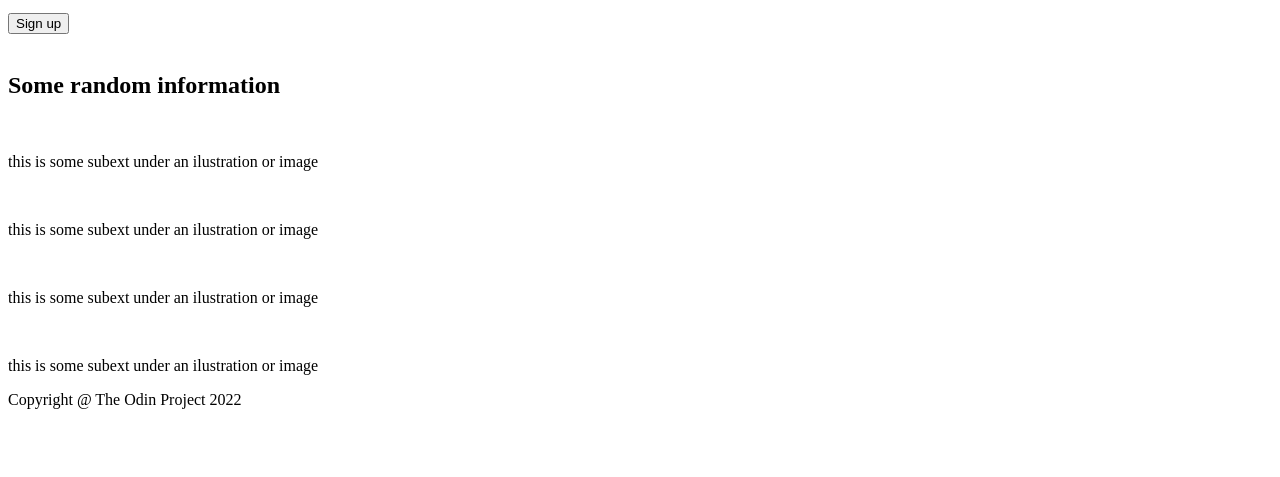
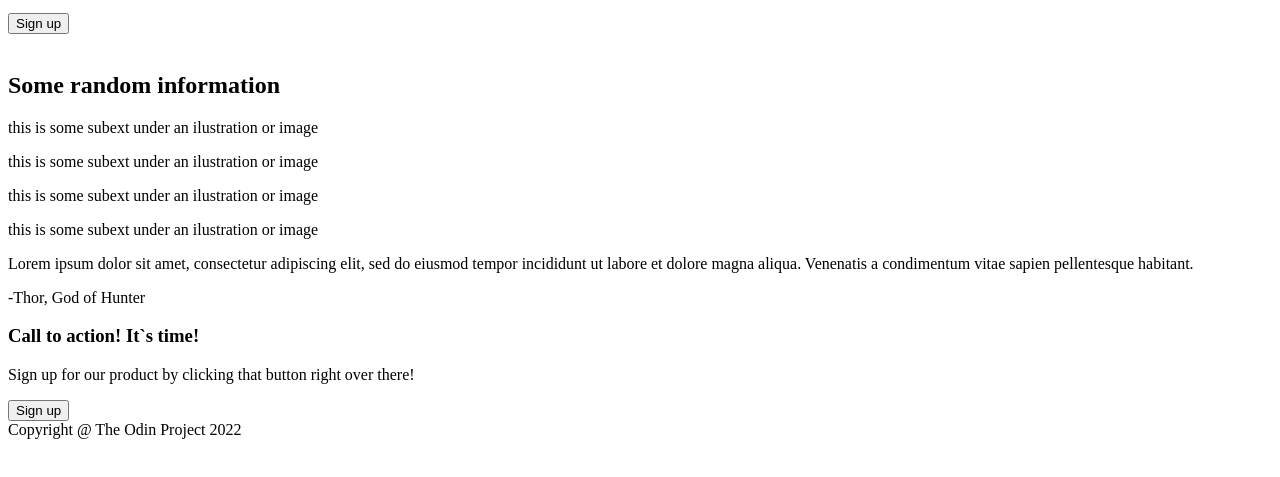
Before and after one commit to wickgit/landing_page, a plain HTML site: page index.html in a window 1280 px wide. Shown: the part 197-674 px from the top of the page. Drawn offline with Linux system fonts and the light colour scheme.

Commit message:
Finished an basement HTML

```diff
--- a/index.html
+++ b/index.html
@@ -33,24 +33,40 @@
             <h2>Some random information</h2>
             <div class="panels">
                 <div class="panel">
-                    <div class="panel-img"><img></div>
+                    <div class="panel-img"></div>
                     <p>this is some subext under an ilustration or image</p>
                 </div>
                 <div class="panel">
-                    <div class="panel-img"><img></div>
+                    <div class="panel-img"></div>
                     <p>this is some subext under an ilustration or image</p>
                 </div>
                 <div class="panel">
-                    <div class="panel-img"><img></div>
+                    <div class="panel-img"></div>
                     <p>this is some subext under an ilustration or image</p>
                 </div>
                 <div class="panel">
-                    <div class="panel-img"><img></div>
+                    <div class="panel-img"></div>
                     <p>this is some subext under an ilustration or image</p>
                 </div>
             </div>
         </div>
 
+        <div class="quote">
+            <div class="quote-box">
+                <div class ="top-text"><p>Lorem ipsum dolor sit amet, consectetur adipiscing elit, sed do eiusmod tempor incididunt ut labore et dolore magna aliqua. Venenatis a condimentum vitae sapien pellentesque habitant.</p></div>
+                <div class="bottom-text"><p>-Thor, God of Hunter</p></div>
+            </div>
+        </div>
+
+        <div class="sign-up">
+            <div class="sign-up-panel">
+                <div class="sign-up-text">
+                    <h3>Call to action! It`s time!</h3>
+                    <p>Sign up for our product by clicking that button right over there!</p>
+                </div>
+                <button>Sign up</button>
+            </div>
+        </div>
 
 
     </div>
```
Also changed, not shown: 1 other file.
